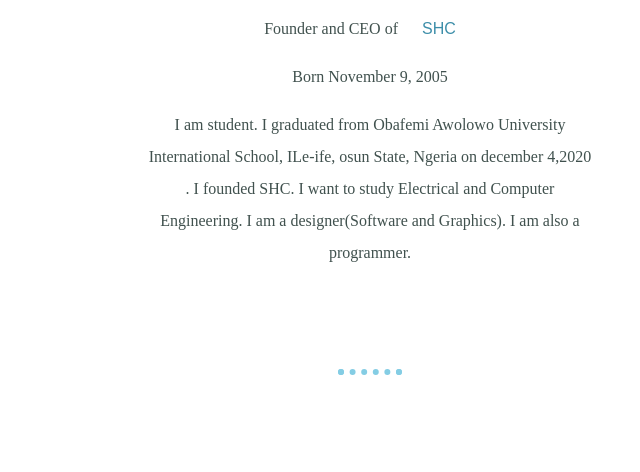
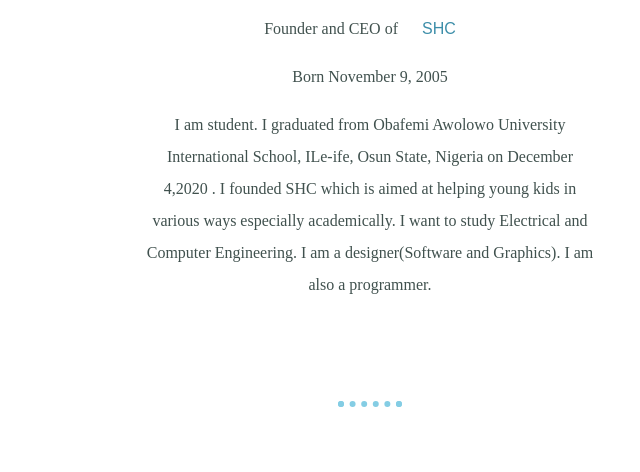
Before and after one commit to Akinlua/MyCV.., a plain HTML site: page index.html in a window 1280 px wide. Shown: the part 958-1430 px from the top of the page, without its empty margins (270-910 px from the left). Drawn offline with Linux system fonts and the light colour scheme.

Commit message:
Add file to myCV.

```diff
--- a/index.html
+++ b/index.html
@@ -25,9 +25,8 @@
      <h1 class="hello">Hello</h1>
      <p>Founder and CEO of <a href="https://www.stechelptheworld.wixsite.com/shc-stec">SHC</a></p>
      <p>Born November 9, 2005</p>
-     <p class="bio">I am student. I graduated from Obafemi Awolowo University International School, ILe-ife, osun State, Ngeria on december 4,2020 . I founded SHC. I want to study Electrical and Computer Engineering. I am a designer(Software and
-       Graphics). I am
-       also a programmer.</p>
+     <p class="bio">I am student. I graduated from Obafemi Awolowo University International School, ILe-ife, Osun State, Nigeria on December 4,2020 . I founded SHC which is aimed at helping young kids in various ways especially academically. I want to study Electrical and Computer Engineering. I am a designer(Software and
+       Graphics). I am also a programmer.</p>
    </div>
 
    <hr>
```
